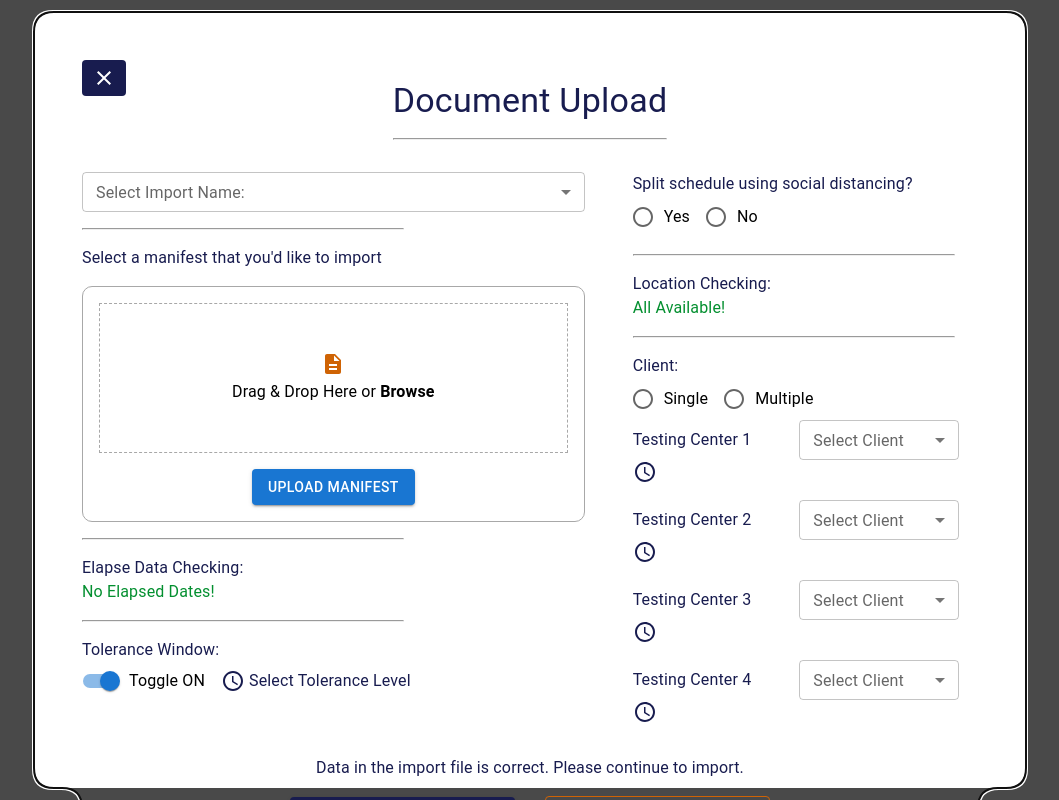
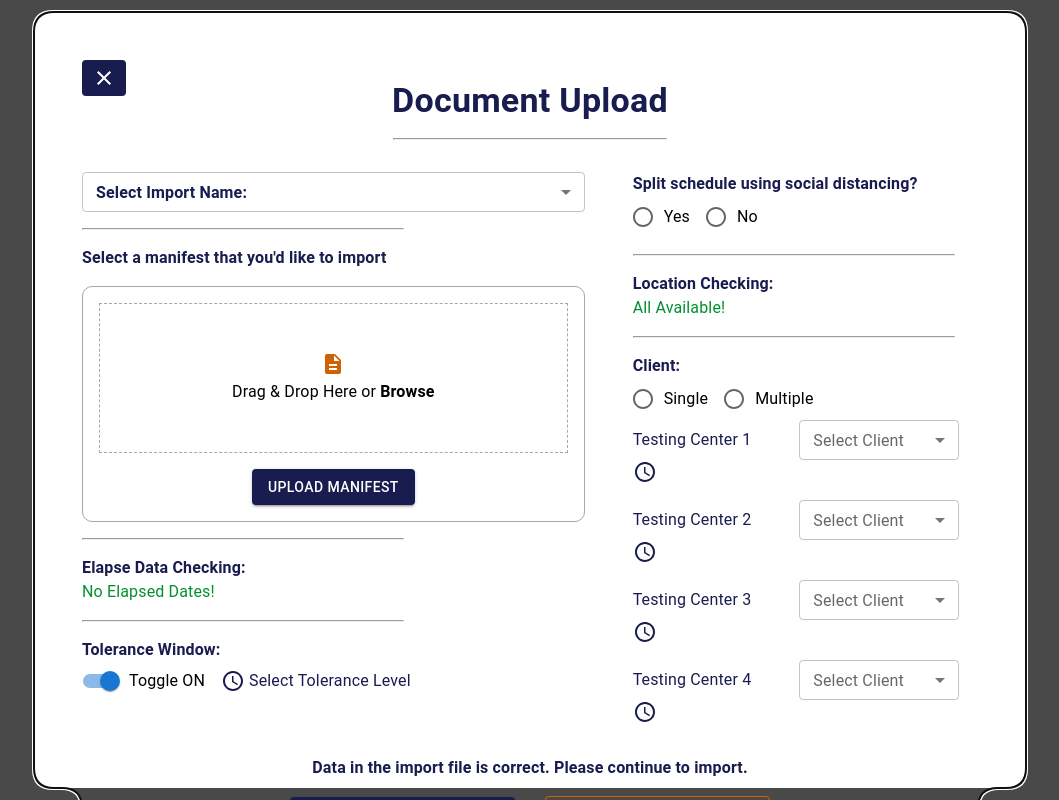
Before and after one commit to jpluncumilla/doc-uploader, a React (Create React App) app: page / in a window 1280 px wide. Shown: the whole page, without its empty margins (110-1169 px from the left). Built offline with nearby package versions, Linux system fonts and the light colour scheme.

Commit message:
uploader data appears on upload and added additional styles to fonts

```diff
--- a/src/components/DocModal.js
+++ b/src/components/DocModal.js
@@ -17,13 +17,13 @@ export const DocModal = () => {
           <CloseOutlinedIcon />
         </Button>
 
-        <Typography variant="h4" align="center" color='#181c4f' mt={-2}>Document Upload</Typography>
+        <Typography variant="h4" align="center" color='#181c4f' mt={-2}><strong>Document Upload</strong></Typography>
         <hr style={{width: '17em', marginTop: '1em', marginBottom: '2em'}}/>
 
         <Grid container spacing={6}>
             <Grid item xs={7} align='left'>
               <FormControl fullWidth size="small">
-                <InputLabel>Select Import Name:</InputLabel>
+                <InputLabel sx={{color:'#181c4f'}}><strong>Select Import Name:</strong></InputLabel>
                 <Select
                   value={age}
                   label="Import Name"
@@ -36,7 +36,7 @@ export const DocModal = () => {
               <hr style={{width: '20em', marginTop: '1em', marginBottom: '1em'}} align="left" />
 
               {/* UPLOADER */}
-              <Typography variant="body1" align="left" color='#181c4f'>Select a manifest that you'd like to import</Typography>
+              <Typography variant="body1" align="left" color='#181c4f'><strong>Select a manifest that you'd like to import</strong></Typography>
               <Box>
                 <Uploader />
               </Box>
@@ -44,12 +44,12 @@ export const DocModal = () => {
               <hr style={{width: '20em', marginTop: '1em', marginBottom: '1em'}} align="left"/>
 
               {/* DATA CHECKING */}
-              <Typography variant="body1" align="left" color='#181c4f'>Elapse Data Checking:</Typography>
+              <Typography variant="body1" align="left" color='#181c4f'><strong>Elapse Data Checking:</strong></Typography>
               <Typography variant="body1" align="left" color='#038f2f'>No Elapsed Dates!</Typography>
               <hr style={{width: '20em', marginTop: '1em', marginBottom: '1em'}} align="left" />
 
               {/* TOGGLE WINDOW */}
-              <Typography variant="body1" align="left" color='#181c4f'>Tolerance Window:</Typography>
+              <Typography variant="body1" align="left" color='#181c4f'><strong>Tolerance Window:</strong></Typography>
               <Grid container alignItems="center">
                 <FormControlLabel control={<Switch defaultChecked />} label="Toggle ON" color='#181c4f' />
                 <AccessTimeOutlinedIcon color='#181c4f' sx={{marginRight: '4px', color: '#181c4f'}}/>
@@ -61,7 +61,7 @@ export const DocModal = () => {
 
             <Grid item xs={5} align='left'>
               <FormControl>
-                <Typography variant="body1" align="left" color='#181c4f'>Split schedule using social distancing?</Typography>
+                <Typography variant="body1" align="left" color='#181c4f'><strong>Split schedule using social distancing?</strong></Typography>
                 <RadioGroup row >
                   <FormControlLabel value="Yes" control={<Radio />} label="Yes" color='#181c4f'/>
                   <FormControlLabel value="No" control={<Radio />} label="No" />
@@ -70,12 +70,12 @@ export const DocModal = () => {
               <hr style={{width: '20em', marginTop: '1em', marginBottom: '1em'}} align="left"/>
 
 
-              <Typography variant="body1" align="left" color='#181c4f'>Location Checking:</Typography>
+              <Typography variant="body1" align="left" color='#181c4f'><strong>Location Checking:</strong></Typography>
               <Typography variant="body1" align="left" color='#038f2f'>All Available!</Typography>
               <hr style={{width: '20em', marginTop: '1em', marginBottom: '1em'}} align="left"/>
 
               <FormControl>
-                <Typography variant="body1" align="left" color='#181c4f'>Client:</Typography>
+                <Typography variant="body1" align="left" color='#181c4f'><strong>Client:</strong></Typography>
                 <RadioGroup row >
                   <FormControlLabel value="Single" control={<Radio />} label="Single" />
                   <FormControlLabel value="Multiple" control={<Radio />} label="Multiple" />
@@ -155,7 +155,7 @@ export const DocModal = () => {
         </Grid>
 
         <Box align='center' mt={2}>
-          <Typography color='#181c4f' mb={2}>Data in the import file is correct. Please continue to import.</Typography>
+          <Typography color='#181c4f' mb={2}><strong>Data in the import file is correct. Please continue to import.</strong></Typography>
               <Button variant="contained" size='large' sx={{marginRight: '2em', backgroundColor: '#181c4f', width: '15em', p: '1em 0'}}>Continue Import</Button>
               <Button variant="outlined" size='large' sx={{color: '#cf6304', borderColor: '#cf6304', width: '15em', p: '1em 0'}}>Cancel</Button>
         </Box>
--- a/src/components/Uploader.tsx
+++ b/src/components/Uploader.tsx
@@ -1,35 +1,23 @@
-import { Box, Button, Grid, Typography } from "@mui/material"
+import { Box, Button, Grid, LinearProgress, Typography } from "@mui/material"
 import DescriptionIcon from '@mui/icons-material/Description';
-import React, { useState, useCallback } from "react"
+import CropOriginalIcon from '@mui/icons-material/CropOriginal';
+import React, { useState, useCallback, useEffect } from "react"
 import {useDropzone} from 'react-dropzone'
 
 export const Uploader = () => {
-    const [file, setFile] = useState<File | undefined>()
+    const [filePresent, setFilePresent] = useState<boolean>(false)
 
     const handleSubmit = (e: React.SyntheticEvent) => {
         e.preventDefault();
-
-        if (typeof file === 'undefined') return
-        const formData = new FormData()
-        formData.append('file', file)
-
-        //TODO: Add cloud storage for upload with axios POST request for loader
-        console.log('STORED to state ====>', file)
+        setFilePresent(true)
     }
 
-    const handleOnChange = (e: React.FormEvent<HTMLInputElement>) => {
-        const target = e.target as HTMLInputElement & { files: FileList }
-        //TODO remove console log
-        console.log('files', target.files)
-
-        setFile(target.files[0])
-    }
     //Dropzone functionality
     const onDrop = useCallback(acceptedFiles => {
         // Do something with the files
       }, [])
 
-    const {getRootProps, getInputProps, isDragActive} = useDropzone({onDrop})
+    const {acceptedFiles, getRootProps, getInputProps, isDragActive} = useDropzone({onDrop})
 
     return (
         <>
@@ -55,9 +43,26 @@ export const Uploader = () => {
             </div>
             {// @ts-ignore
             <Grid item align='center' mt={2}>
-            <Button size="medium" variant="contained" onClick={handleSubmit}>Upload Manifest</Button>
+            <Button size="medium" variant="contained" onClick={handleSubmit} sx={{backgroundColor: '#181c4f'}}>Upload Manifest</Button>
             </Grid>  }
         </Box>
+        { acceptedFiles[0] && filePresent && (
+            <>
+                <hr />
+                <Grid container>
+                    <Grid item>
+                        <CropOriginalIcon sx={{color:'#cf6304', fontSize: '50px'}}/>
+                    </Grid>
+                    <Typography mr={'50%'} sx={{color: '#a8a8a8'}}>{acceptedFiles[0].name}</Typography>
+                    <Typography>{acceptedFiles[0].size} MB</Typography>
+                    <Grid container>
+                        <Box width={'100%'}>
+                        <LinearProgress variant="determinate" value={100} sx={{backgroundColor: '#a8a8a8'}}/>
+                        </Box>
+                    </Grid>
+                </Grid>
+            </>
+        )}
         </>
     )
 }
```
